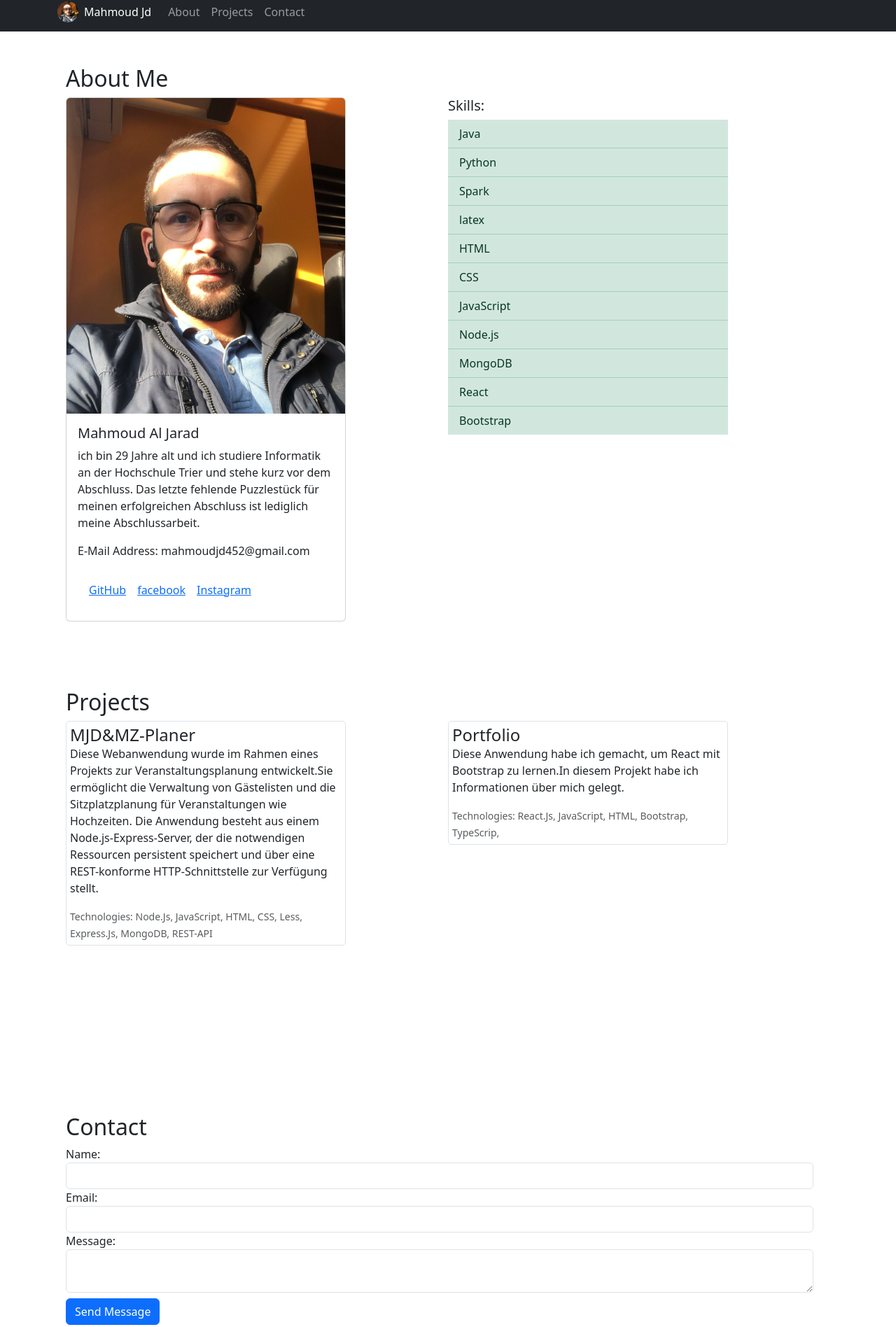
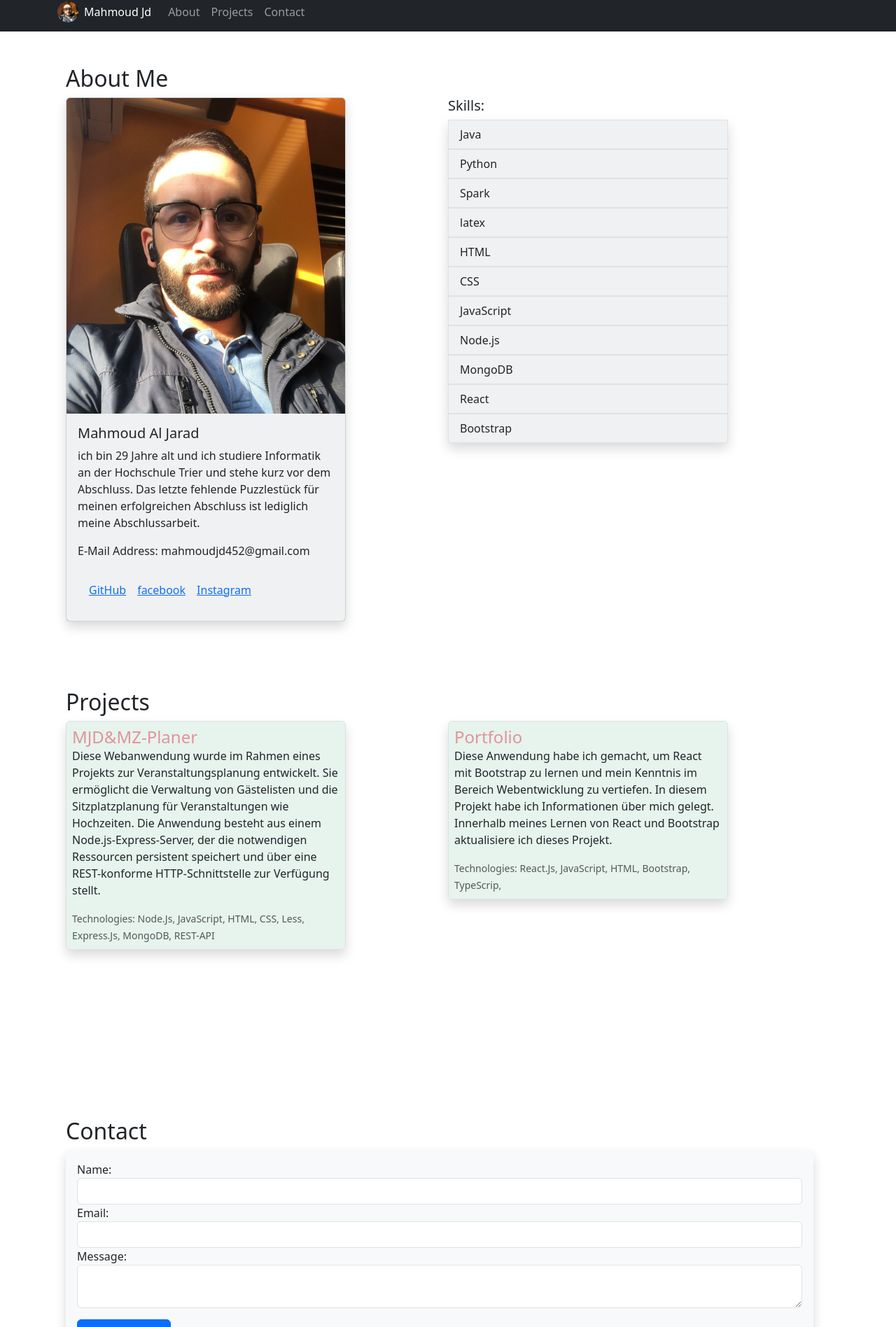
Before and after one commit to mahmoudjd/porfolio-website, a React (Vite) app: page / in a window 1280 px wide. Shown: the part 209-2105 px from the top of the page at 70% size. Built offline with nearby package versions, Linux system fonts and the light colour scheme.

Commit message:
update news in Bootstrp

```diff
--- a/src/App.tsx
+++ b/src/App.tsx
@@ -11,7 +11,7 @@ function App() {
   const person = {
     name: "Mahmoud Al Jarad",
     age: 29,
-    job: "Software Developer or Web Developer werde ich sein",
+    job: "Software Developer & Web Developer werde ich sein",
     photo: "./myfoto.jpeg",
     uni: "Hochschule Trier",
     link: "https://github.com/mahmoudjd",
@@ -27,7 +27,7 @@ function App() {
       title: "MJD&MZ-Planer",
       description:
         "Diese Webanwendung wurde im Rahmen eines Projekts zur Veranstaltungsplanung entwickelt." +
-        "Sie ermöglicht die Verwaltung von Gästelisten und die Sitzplatzplanung für Veranstaltungen wie Hochzeiten. Die Anwendung besteht aus einem Node.js-Express-Server, der die notwendigen Ressourcen persistent speichert und über eine REST-konforme HTTP-Schnittstelle zur Verfügung stellt.",
+        " Sie ermöglicht die Verwaltung von Gästelisten und die Sitzplatzplanung für Veranstaltungen wie Hochzeiten. Die Anwendung besteht aus einem Node.js-Express-Server, der die notwendigen Ressourcen persistent speichert und über eine REST-konforme HTTP-Schnittstelle zur Verfügung stellt.",
       technologies: [
         "Node.Js",
         "JavaScript",
@@ -42,8 +42,8 @@ function App() {
     {
       title: "Portfolio",
       description:
-        "Diese Anwendung habe ich gemacht, um React mit Bootstrap zu lernen." +
-        "In diesem Projekt habe ich Informationen über mich gelegt.",
+        "Diese Anwendung habe ich gemacht, um React mit Bootstrap zu lernen und mein Kenntnis im Bereich Webentwicklung zu vertiefen. " +
+        "In diesem Projekt habe ich Informationen über mich gelegt. Innerhalb meines Lernen von React und Bootstrap aktualisiere ich dieses Projekt.",
       technologies: [
         "React.Js",
         "JavaScript",
--- a/src/components/Card.tsx
+++ b/src/components/Card.tsx
@@ -11,9 +11,12 @@ interface Person {
 
 const Card = ({ person }: { person: Person }) => {
   return (
-    <div className="card justify-content-md-center" style={{ width: "25rem" }}>
+    <div
+      className="card justify-content-md-center shadow"
+      style={{ width: "25rem" }}
+    >
       <img src={person.photo} className="card-img-top mg-fluid" alt="person" />
-      <div className="card-body">
+      <div className="card-body bg-secondary bg-opacity-10">
         <h5 className="card-title">{person.name}</h5>
 
         <p className="card-text">
--- a/src/components/ContactForm.tsx
+++ b/src/components/ContactForm.tsx
@@ -2,7 +2,7 @@ const ContactForm = () => {
   return (
     <div className="container my-5">
       <h2 className="text">Contact</h2>
-      <form id="contactForm">
+      <form id="contactForm" className="bg-light rounded shadow p-3">
         <div className="form-group">
           <label htmlFor="name">Name:</label>
           <input
@@ -35,11 +35,7 @@ const ContactForm = () => {
           ></textarea>
         </div>
 
-        <button
-          type="submit"
-          className="btn btn-primary"
-          style={{ marginTop: "8px" }}
-        >
+        <button type="submit" className="btn btn-primary mt-3">
           Send Message
         </button>
       </form>
--- a/src/components/ListSkills.tsx
+++ b/src/components/ListSkills.tsx
@@ -6,9 +6,12 @@ const ListSkills = ({ skills }: Props) => {
   return (
     <div style={{ maxWidth: "25rem" }}>
       <h1 className="h5"> Skills: </h1>
-      <ul className="list-group list-group-flush list-group-item-success">
+      <ul className="list-group list-group-flush shadow">
         {skills.map((item, index) => (
-          <li className="list-group-item" key={index}>
+          <li
+            className="list-group-item border bg-secondary bg-opacity-10"
+            key={index}
+          >
             {item}
           </li>
         ))}
--- a/src/components/ProjectList.tsx
+++ b/src/components/ProjectList.tsx
@@ -17,14 +17,15 @@ const ProjectList = ({ projects }: Props) => {
           <div className="col-md-6" key={index}>
             <div className="card-mb-4">
               <div
-                className="card-body border"
+                className="card-body p-2 border bg-success bg-opacity-10 rounded shadow"
                 style={{
                   maxWidth: "25rem",
-                  padding: "5px",
-                  borderRadius: "5px",
                 }}
               >
-                <h4 className="card-title"> {project.title}</h4>
+                <h4 className="card-title text-danger text-opacity-50">
+                  {" "}
+                  {project.title}
+                </h4>
                 <p className="card-text">{project.description}</p>
                 <p className="card-text">
                   <small className="text-muted">
```
